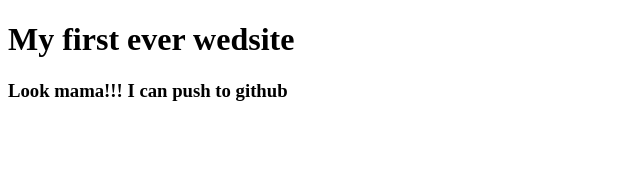
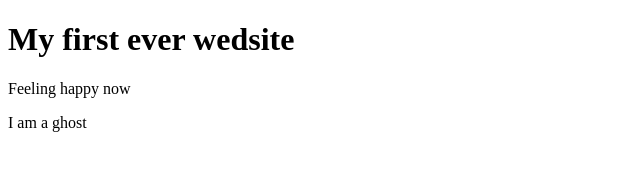
Before and after one commit to Rakib-20/my-frst-website, a plain HTML site: page index.html in a window 1280 px wide. Shown: the whole page, without its empty margins (0-640 px from the left). Drawn offline with Linux system fonts and the light colour scheme.

Commit message:
ghosting hunting

```diff
--- a/index.html
+++ b/index.html
@@ -7,6 +7,7 @@
 </head>
 <body>
     <h1>My first ever wedsite</h1>
-    <h3>Look mama!!! I can push to github</h3>
+    <p>Feeling happy now</p>
+    <p>I am a ghost</p>
 </body>
 </html>
```
